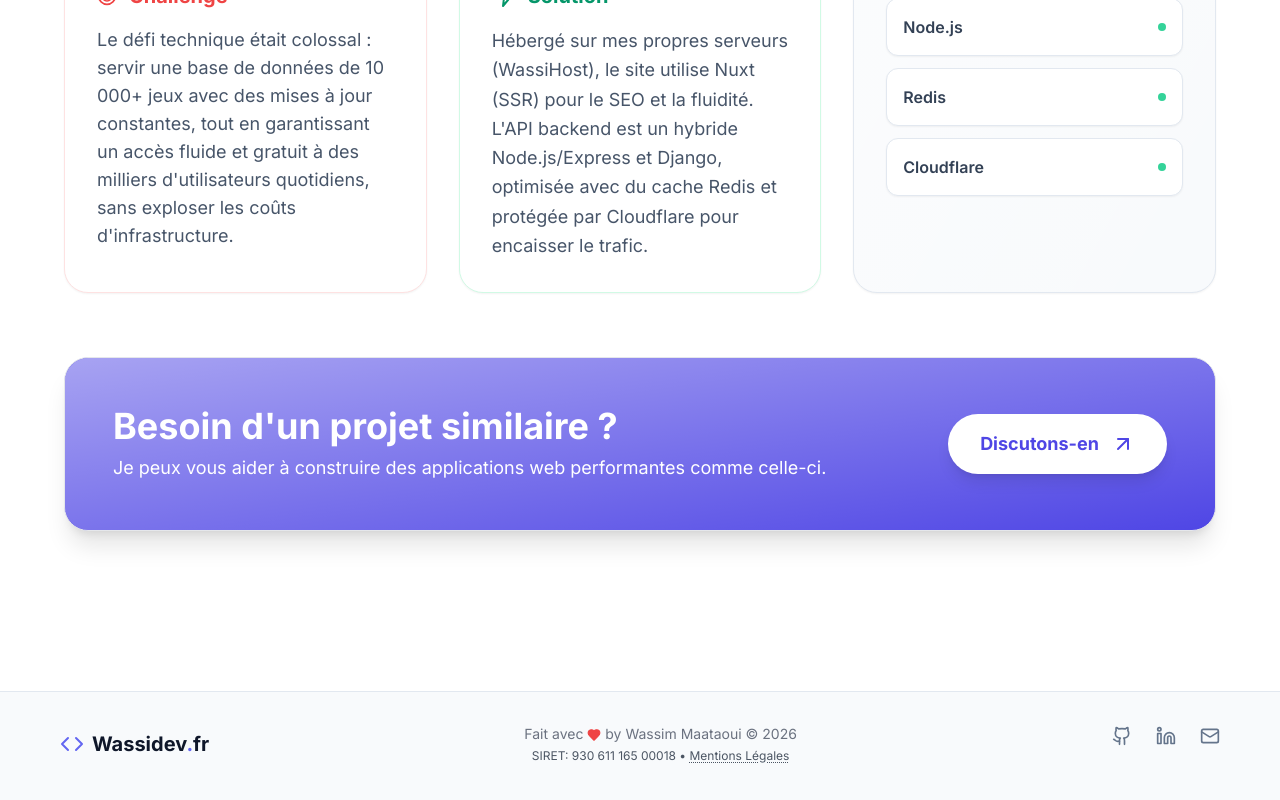
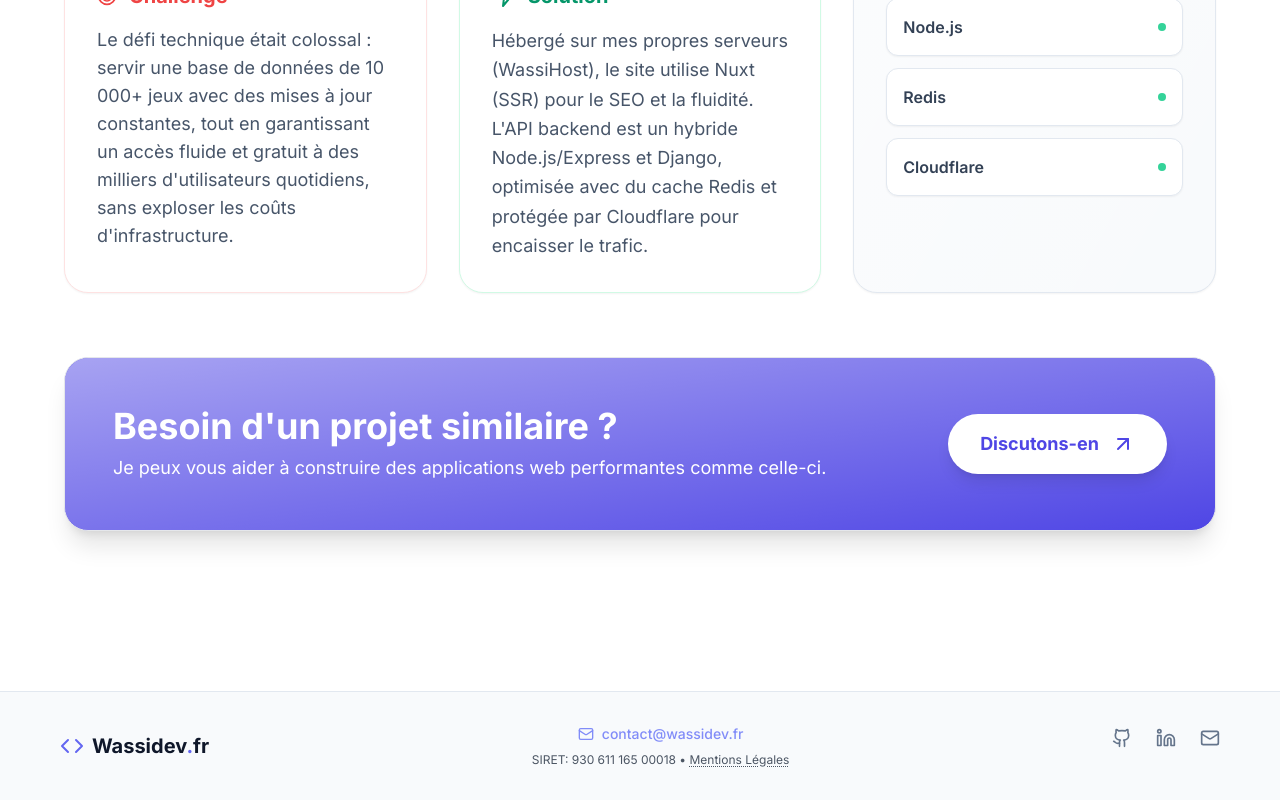
Before and after one commit to Wasmata/portfolio, a React (Vite) app: page /project/jeux-cracks in a window 1280 px wide. Shown: the part 1093-1893 px from the top of the page. Built offline with nearby package versions, Linux system fonts and the light colour scheme; a web font is replaced by a local one.

Commit message:
feat: remove made-by line, highlight contact email in footer

```diff
--- a/src/components/Footer.jsx
+++ b/src/components/Footer.jsx
@@ -18,8 +18,10 @@ const Footer = () => {
                         <span>Wassidev<span className="text-primary-500">.</span>fr</span>
                     </div>
 
-                    <div className="text-gray-500 text-sm flex flex-col items-center gap-1">
-                        <p>{t.footer.made_by} <Heart size={14} className="text-red-500 fill-red-500 inline" /> by Wassim Maataoui © 2026</p>
+                    <div className="flex flex-col items-center gap-2 text-center">
+                        <a href="mailto:contact@wassidev.fr" className="text-primary-400 hover:text-primary-300 font-medium transition-colors flex items-center gap-2 text-sm">
+                            <Mail size={16} /> contact@wassidev.fr
+                        </a>
                         <p className="text-xs text-gray-600">SIRET: 930 611 165 00018 • <button onClick={() => setIsLegalOpen(true)} className="hover:text-primary-500 underline decoration-dotted underline-offset-2">{t.footer.legal}</button></p>
                     </div>
 
```
